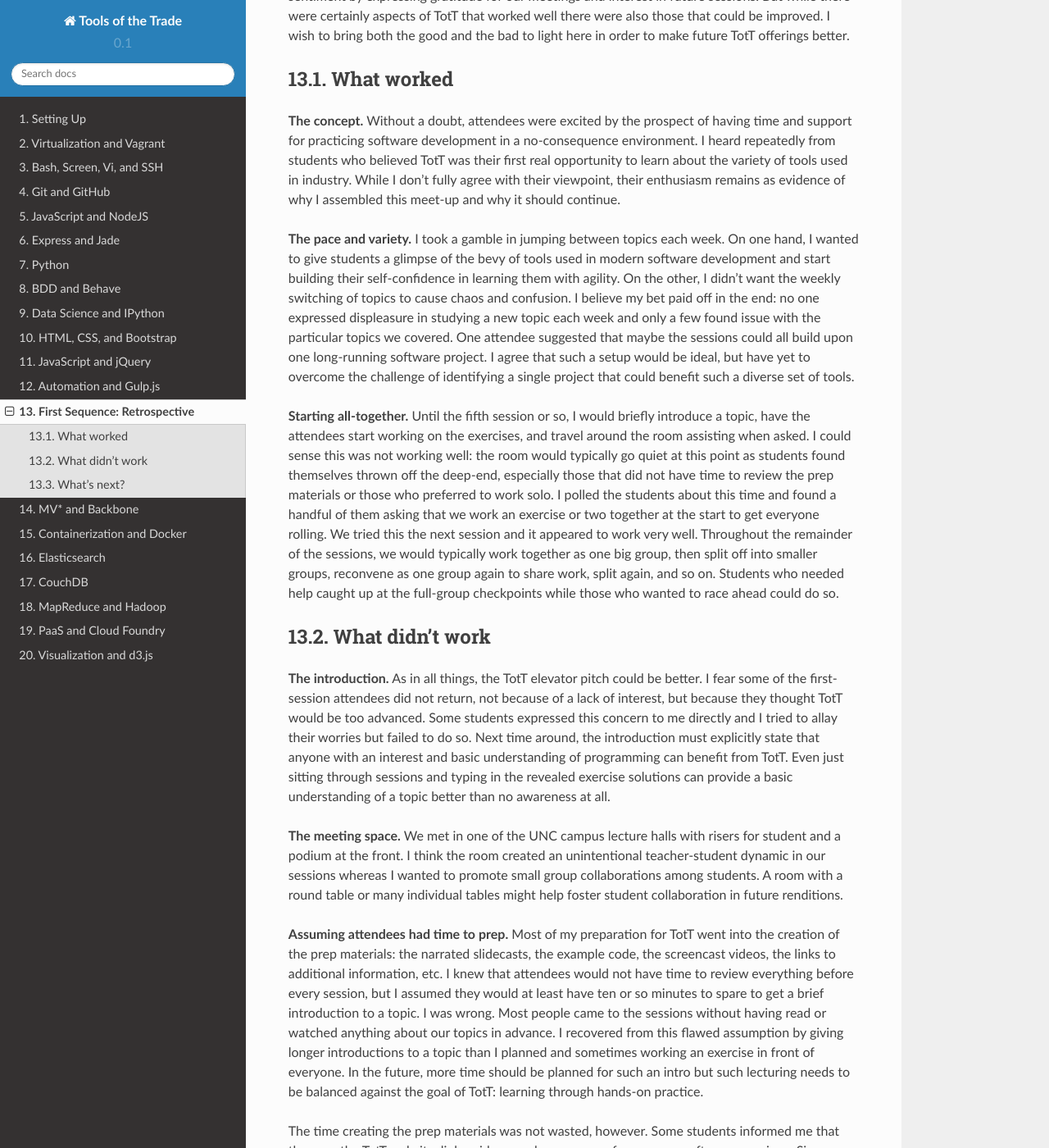
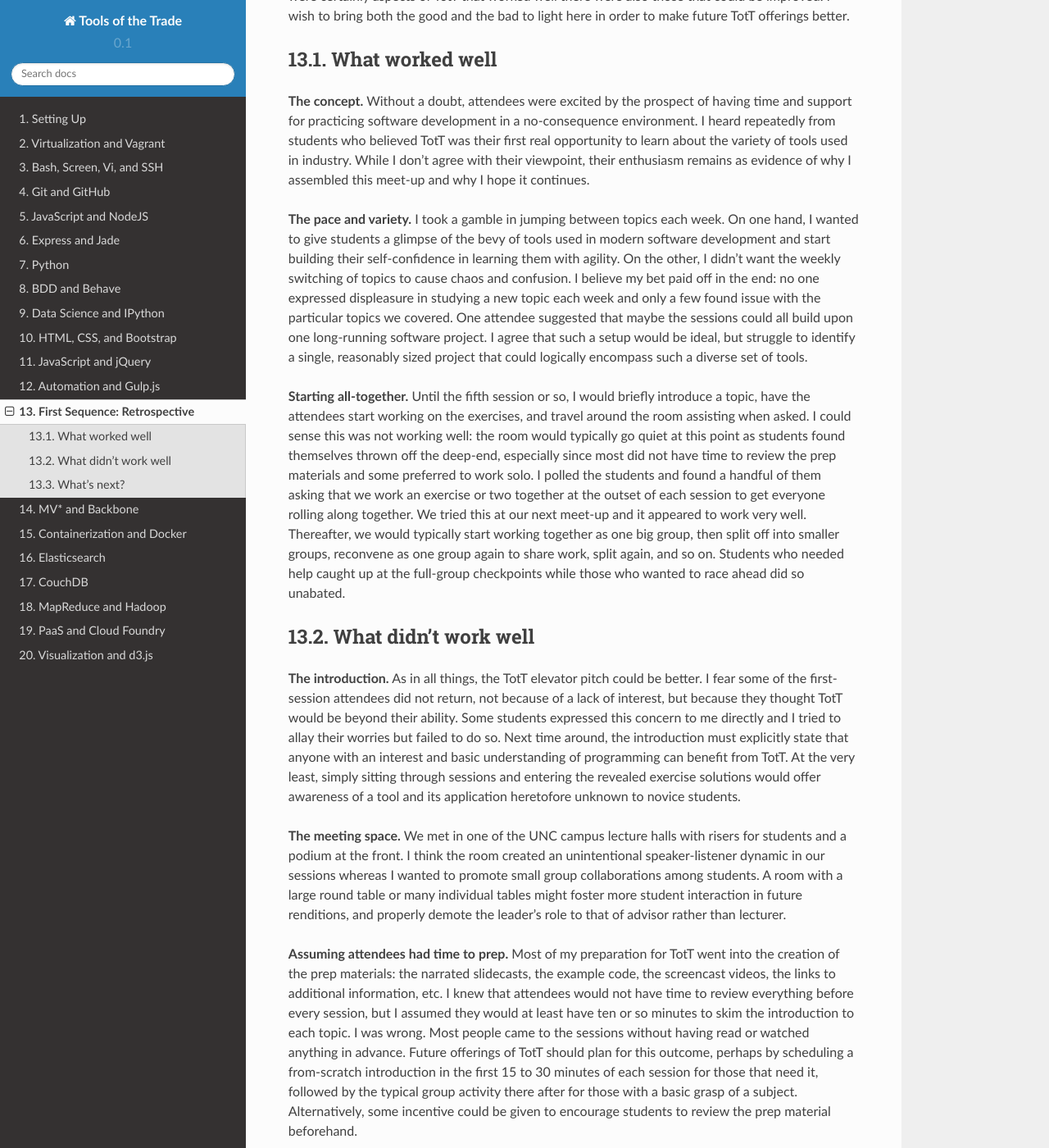
Before and after one commit to parente/tott, a Sphinx documentation site: the page built from doc/sessions/end1.rst, in a window 1280 px wide and 1400 px high, scrolled down 632 px. Shown: the whole window at 82% size. Built offline with Sphinx 7.4.7 and the Read the Docs theme 2.0.0, drawn with Linux system fonts in a browser that asks for light colours; some of the changed text lies outside the part shown.

Commit message:
Retrospective final copy

```diff
--- a/doc/sessions/end1.rst
+++ b/doc/sessions/end1.rst
@@ -3,36 +3,37 @@
 
 :Author: `Peter Parente <https://github.com/parente>`_
 
-The first incarnation of the Tools of the Trade (TotT) meet-up ran from January 10th, 2014 until April 11th, 2014. We met on eleven of the fourteen available Fridays, accounting for holidays and inclement weather. Most of our meetings ran for approximately two hours, from 3 PM until 5 PM. Participants were free to leave at any time. The majority stayed the duration.
+The first incarnation of the Tools of the Trade (TotT) meet-up ran from January 10th, 2014 until April 11th, 2014. We met on eleven of the fourteen available Fridays. Most of our meetings ran for approximately two hours, from 3 PM until 5 PM. Participants were free to leave at any time. The majority stayed the duration.
 
-Roughly fifty or so students attended the first session to learn more about the meet-up. About half as many returned the following week seeking to participate in earnest. Attendance leveled off at about ten to fifteen regulars each week for the rest of the semester with additional people joining when the topic interested them or their semester schedules permitted. The participants were mostly UNC-CS students but a handful came from other departments and nearby universities.
+Roughly fifty or so students attended the first session to learn more about the meet-up. About half as many returned the following week seeking to participate in earnest. Attendance leveled off at about ten to fifteen regulars each week for the rest of the semester with additional people joining based on interest and availability. The participants were mostly UNC-CS students but a handful came from other departments and nearby universities.
 
-Some people came to TotT with friends to work collaboratively. Others attended alone. The majority of people who attended attempted the session exercises, with or without assistance. Some of these were willing to share what they learned with the entire group. One student even contributed and lead a session himself.
+Some people came to TotT with friends to work collaboratively. Others attended alone. The attempted the session exercises, with or without assistance. Some of these were willing to share what they learned with the entire group. One student even contributed and lead a session himself.
 
 All said, I was pleased with the first offering of TotT. When polled, most students echoed my sentiment by expressing gratitude for our meetings and interest in future sessions. But while there were certainly aspects of TotT that worked well there were also those that could be improved. I wish to bring both the good and the bad to light here in order to make future TotT offerings better.
 
-What worked
------------
-
-**The concept.** Without a doubt, attendees were excited by the prospect of having time and support for practicing software development in a no-consequence environment. I heard repeatedly from students who believed TotT was their first real opportunity to learn about the variety of tools used in industry. While I don't fully agree with their viewpoint, their enthusiasm remains as evidence of why I assembled this meet-up and why it should continue.
-
-**The pace and variety.** I took a gamble in jumping between topics each week. On one hand, I wanted to give students a glimpse of the bevy of tools used in modern software development and start building their self-confidence in learning them with agility. On the other, I didn't want the weekly switching of topics to cause chaos and confusion. I believe my bet paid off in the end: no one expressed displeasure in studying a new topic each week and only a few found issue with the particular topics we covered. One attendee suggested that maybe the sessions could all build upon one long-running software project. I agree that such a setup would be ideal, but have yet to overcome the challenge of identifying a single project that could benefit such a diverse set of tools.
-
-**Starting all-together.** Until the fifth session or so, I would briefly introduce a topic, have the attendees start working on the exercises, and travel around the room assisting when asked. I could sense this was not working well: the room would typically go quiet at this point as students found themselves thrown off the deep-end, especially those that did not have time to review the prep materials or those who preferred to work solo. I polled the students about this time and found a handful of them asking that we work an exercise or two together at the start to get everyone rolling. We tried this the next session and it appeared to work very well. Throughout the remainder of the sessions, we would typically work together as one big group, then split off into smaller groups, reconvene as one group again to share work, split again, and so on. Students who needed help caught up at the full-group checkpoints while those who wanted to race ahead could do so.
-
-What didn't work
+What worked well
 ----------------
 
-**The introduction.** As in all things, the TotT elevator pitch could be better. I fear some of the first-session attendees did not return, not because of a lack of interest, but because they thought TotT would be too advanced. Some students expressed this concern to me directly and I tried to allay their worries but failed to do so. Next time around, the introduction must explicitly state that anyone with an interest and basic understanding of programming can benefit from TotT. Even just sitting through sessions and typing in the revealed exercise solutions can provide a basic understanding of a topic better than no awareness at all.
+**The concept.** Without a doubt, attendees were excited by the prospect of having time and support for practicing software development in a no-consequence environment. I heard repeatedly from students who believed TotT was their first real opportunity to learn about the variety of tools used in industry. While I don't agree with their viewpoint, their enthusiasm remains as evidence of why I assembled this meet-up and why I hope it continues.
 
+**The pace and variety.** I took a gamble in jumping between topics each week. On one hand, I wanted to give students a glimpse of the bevy of tools used in modern software development and start building their self-confidence in learning them with agility. On the other, I didn't want the weekly switching of topics to cause chaos and confusion. I believe my bet paid off in the end: no one expressed displeasure in studying a new topic each week and only a few found issue with the particular topics we covered. One attendee suggested that maybe the sessions could all build upon one long-running software project. I agree that such a setup would be ideal, but struggle to identify a single, reasonably sized project that could logically encompass such a diverse set of tools.
 
-**The meeting space.** We met in one of the UNC campus lecture halls with risers for student and a podium at the front. I think the room created an unintentional teacher-student dynamic in our sessions whereas I wanted to promote small group collaborations among students. A room with a round table or many individual tables might help foster student collaboration in future renditions.
+**Starting all-together.** Until the fifth session or so, I would briefly introduce a topic, have the attendees start working on the exercises, and travel around the room assisting when asked. I could sense this was not working well: the room would typically go quiet at this point as students found themselves thrown off the deep-end, especially since most did not have time to review the prep materials and some preferred to work solo. I polled the students and found a handful of them asking that we work an exercise or two together at the outset of each session to get everyone rolling along together. We tried this at our next meet-up and it appeared to work very well. Thereafter, we would typically start working together as one big group, then split off into smaller groups, reconvene as one group again to share work, split again, and so on. Students who needed help caught up at the full-group checkpoints while those who wanted to race ahead did so unabated.
 
-**Assuming attendees had time to prep.** Most of my preparation for TotT went into the creation of the prep materials: the narrated slidecasts, the example code, the screencast videos, the links to additional information, etc. I knew that attendees would not have time to review everything before every session, but I assumed they would at least have ten or so minutes to spare to get a brief introduction to a topic. I was wrong. Most people came to the sessions without having read or watched anything about our topics in advance. I recovered from this flawed assumption by giving longer introductions to a topic than I planned and sometimes working an exercise in front of everyone. In the future, more time should be planned for such an intro but such lecturing needs to be balanced against the goal of TotT: learning through hands-on practice.
+What didn't work well
+---------------------
 
-The time creating the prep materials was not wasted, however. Some students informed me that they use the TotT website, links, videos, and so on as a reference now, after our sessions. Since everything is available online, it's potentially benefiting others too without my knowledge.
+**The introduction.** As in all things, the TotT elevator pitch could be better. I fear some of the first-session attendees did not return, not because of a lack of interest, but because they thought TotT would be beyond their ability. Some students expressed this concern to me directly and I tried to allay their worries but failed to do so. Next time around, the introduction must explicitly state that anyone with an interest and basic understanding of programming can benefit from TotT. At the very least, simply sitting through sessions and entering the revealed exercise solutions would offer awareness of a tool and its application heretofore unknown to novice students.
 
-**The VM setup and use.** Getting a dozen or more disparate laptops to run even one piece of software consistently is difficult, let alone the large variety of tools we studied in TotT. The *tottbox* VM was my attempt at creating some consistent platform to alleviate the inevitable discrepancies across student computers. It was imperfect, however, and still required OS and even machine specific tweaks. Some students found working with it difficult enough to try to install the tools on their host OS and met with less than desirable success. I see no grand solution to this problem, and still believe a VM is still the best solution for the purposes of TotT, better than having students configure tens of tools on their host machines or forcing students to work with the tools in the cloud. More investment in making *tottbox* easier to setup, understand, and use is warranted.
+**The meeting space.** We met in one of the UNC campus lecture halls with risers for students and a podium at the front. I think the room created an unintentional speaker-listener dynamic in our sessions whereas I wanted to promote small group collaborations among students. A room with a large round table or many individual tables might foster more student interaction in future renditions, and properly demote the leader's role to that of advisor rather than lecturer.
+
+**Assuming attendees had time to prep.** Most of my preparation for TotT went into the creation of the prep materials: the narrated slidecasts, the example code, the screencast videos, the links to additional information, etc. I knew that attendees would not have time to review everything before every session, but I assumed they would at least have ten or so minutes to skim the introduction to each topic. I was wrong. Most people came to the sessions without having read or watched anything in advance. Future offerings of TotT should plan for this outcome, perhaps by scheduling a from-scratch introduction in the first 15 to 30 minutes of each session for those that need it, followed by the typical group activity there after for those with a basic grasp of a subject. Alternatively, some incentive could be given to encourage students to review the prep material beforehand.
+
+I do not feel the the time I spent creating the prep materials was wasted, however. Some students informed me that they used the TotT website, links, videos, and so on as a reference after our sessions. Since everything is available online, it's potentially benefiting others too without my knowledge.
+
+**The VM setup and use.** Getting a dozen or more disparate laptops to run even one piece of software consistently is difficult, let alone the large variety of tools we studied in TotT. The *tottbox* VM was my attempt at creating a consistent development environment meant to alleviate the inevitable discrepancies across student computers. It was imperfect, however, and still required OS and even machine specific tweaks. Some students found working with it difficult enough to try to install the tools on their host OS (and most of these met with less than desirable success).
+
+I see no grand solution to this problem, and still believe a VM is still the best solution for the purposes of TotT, better than having students configure tens of tools on their host machines and better than forcing students to work with the tools on some VM in the cloud. More investment in making *tottbox* easier to setup, understand, and use is warranted.
 
 What's next?
 ------------
@@ -40,5 +41,7 @@
 Where TotT goes from here is an open question. I'd like to see three things happen and will try to assist in all of them:
 
 1. The creation of sessions on additional topics, by myself and others. I've identified some already and put placeholders on the TotT site for them.
-2. A repeat offering of the first sequence of topics in the UNC-CS. It would be wonderful if this were a student-backed effort.
-3. The further dissemination of the TotT materials. I believe there is a lot educational value tucked away on the TotT website, particularly in the slidecasts. Surfacing this information so others can find it more easily (e.g., slidecasts on Vimeo, some hits in Google searches, etc.) is probably worth the effort.
+2. A repeat offering of the first sequence of topics in the UNC-CS department. It would be wonderful if this were a student-backed effort.
+3. The further dissemination of the TotT materials. I believe there is a lot educational value tucked away on the TotT website, particularly in the slidecasts. Surfacing this information so others can find it more easily is probably worth the effort.
+
+If you or someone you know is interested in helping in any of these efforts, or others, `please reach out <mailto:parente@cs.unc.edu>`_.
```
